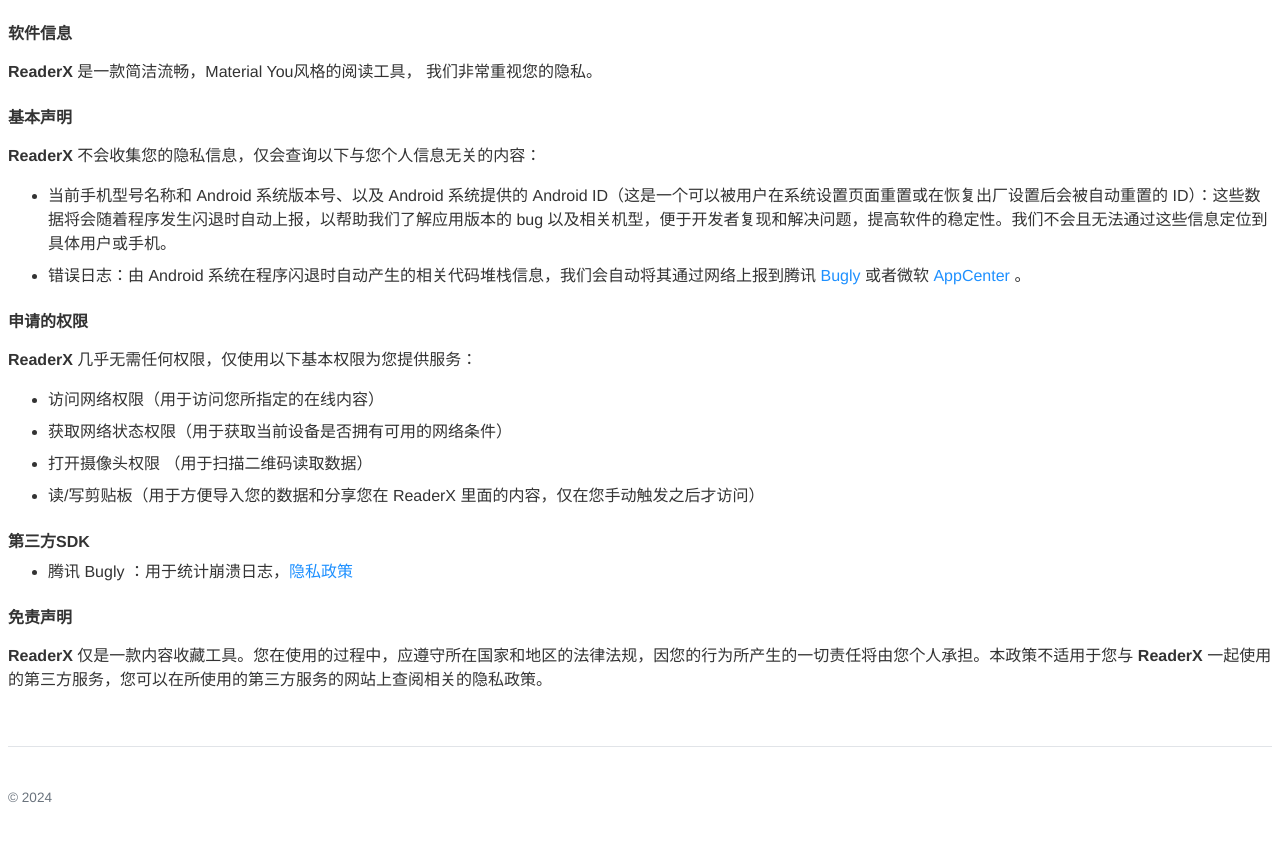
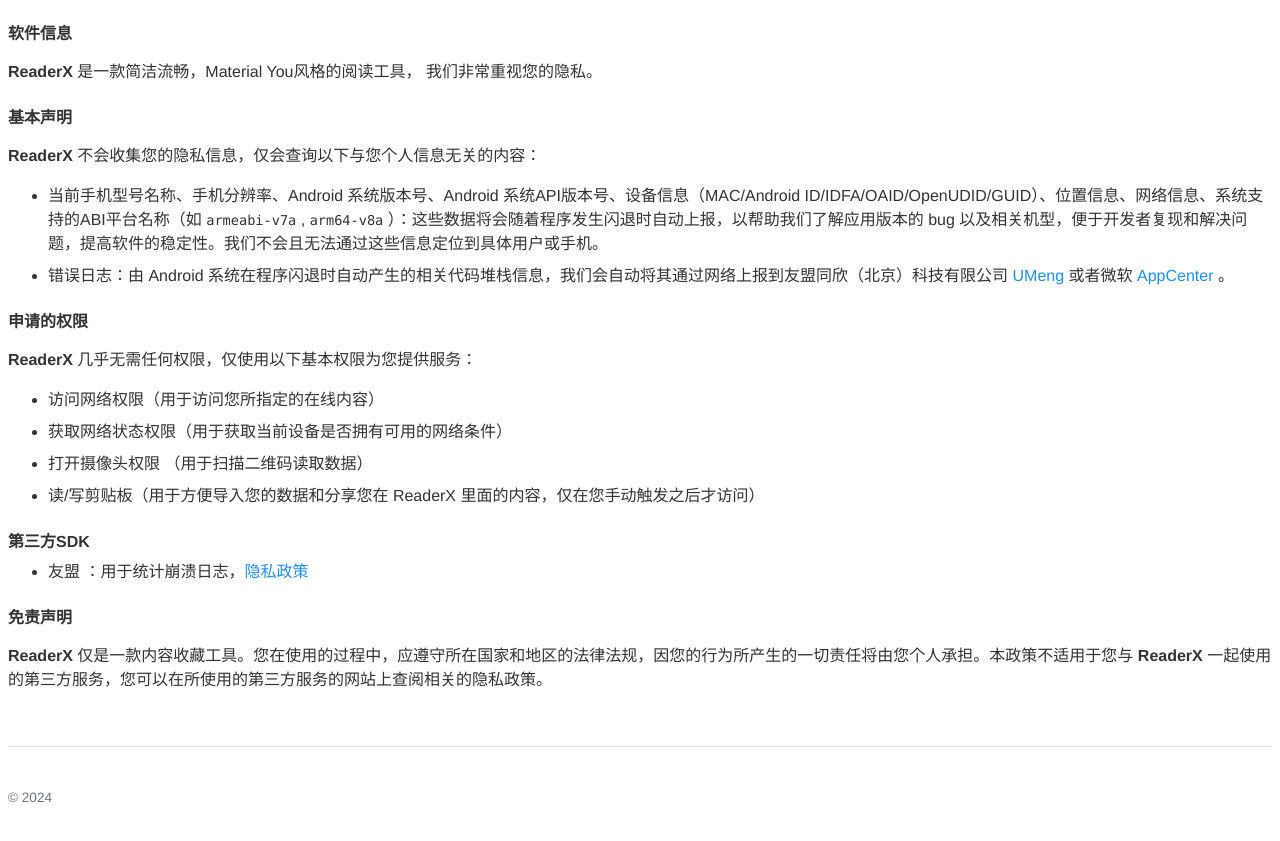
Before and after one commit to MarkMjw/markmjw.github.io, a Jekyll site: the page built from readerx/privacy.md, in a window 1280 px wide. Shown: the top 841 px of the page. Built offline with Jekyll 4.4.1, drawn with Linux system fonts in a browser that asks for light colours; our own code applies the rules of GitHub Pages for plain Markdown files.

Commit message:
Update privacy.md

```diff
--- a/readerx/privacy.md
+++ b/readerx/privacy.md
@@ -6,8 +6,8 @@
 
 **ReaderX** 不会收集您的隐私信息，仅会查询以下与您个人信息无关的内容：
 
-* 当前手机型号名称和 Android 系统版本号、以及 Android 系统提供的 Android ID（这是一个可以被用户在系统设置页面重置或在恢复出厂设置后会被自动重置的 ID）：这些数据将会随着程序发生闪退时自动上报，以帮助我们了解应用版本的 bug 以及相关机型，便于开发者复现和解决问题，提高软件的稳定性。我们不会且无法通过这些信息定位到具体用户或手机。
-* 错误日志：由 Android 系统在程序闪退时自动产生的相关代码堆栈信息，我们会自动将其通过网络上报到腾讯 [Bugly](https://bugly.qq.com/v2) 或者微软 [AppCenter](https://appcenter.ms) 。
+* 当前手机型号名称、手机分辨率、Android 系统版本号、Android 系统API版本号、设备信息（MAC/Android ID/IDFA/OAID/OpenUDID/GUID）、位置信息、网络信息、系统支持的ABI平台名称（如 `armeabi-v7a` , `arm64-v8a` ）：这些数据将会随着程序发生闪退时自动上报，以帮助我们了解应用版本的 bug 以及相关机型，便于开发者复现和解决问题，提高软件的稳定性。我们不会且无法通过这些信息定位到具体用户或手机。
+* 错误日志：由 Android 系统在程序闪退时自动产生的相关代码堆栈信息，我们会自动将其通过网络上报到友盟同欣（北京）科技有限公司 [UMeng](https://www.umeng.com/) 或者微软 [AppCenter](https://appcenter.ms) 。
 
 #### 申请的权限
 
@@ -20,7 +20,7 @@
 
 #### 第三方SDK
 
-* 腾讯 Bugly ：用于统计崩溃日志，[隐私政策](https://privacy.qq.com/document/preview/fc748b3d96224fdb825ea79e132c1a56)
+* 友盟 ：用于统计崩溃日志，[隐私政策](https://www.umeng.com/page/policy)
 
 #### 免责声明
 
```
